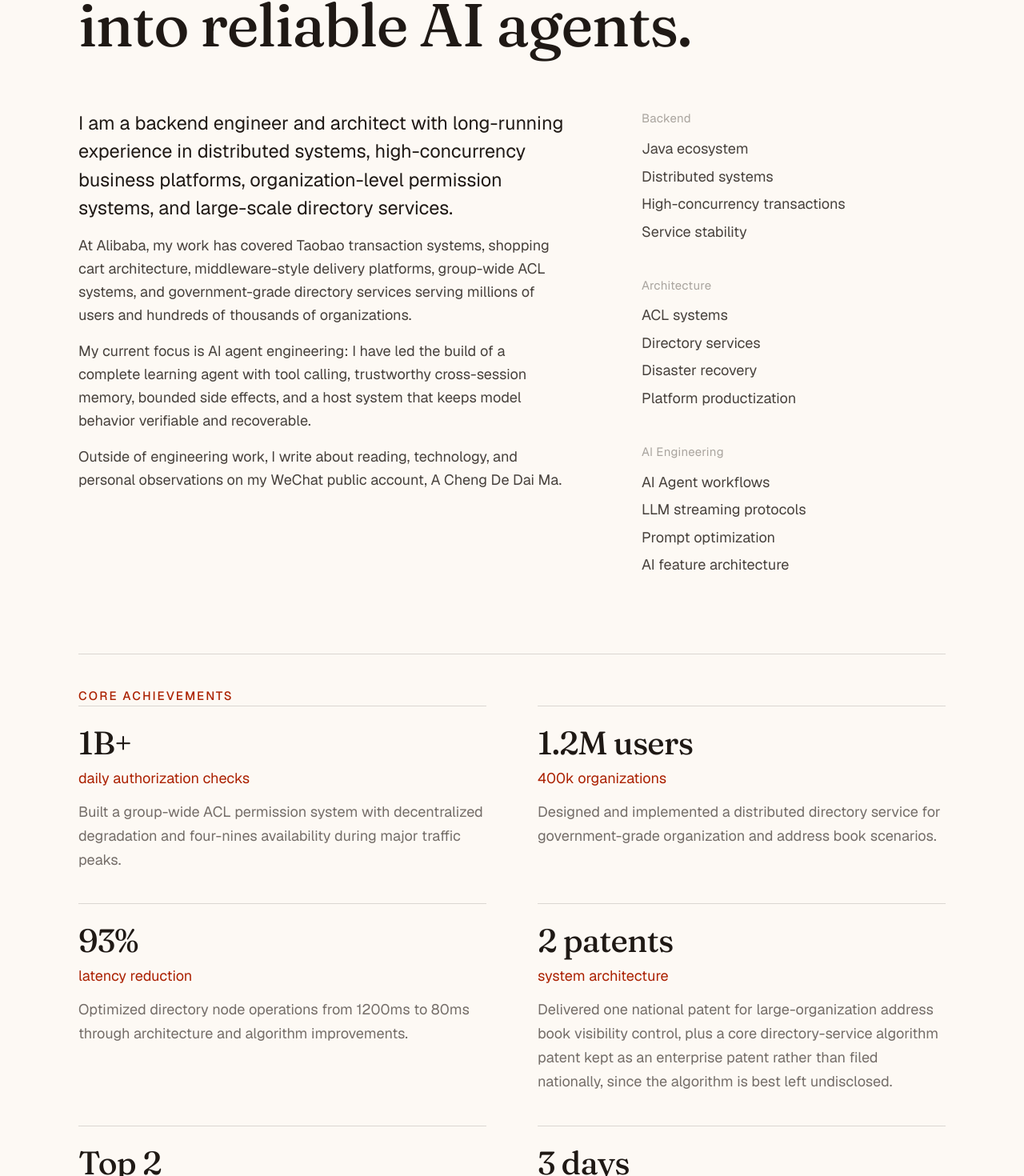
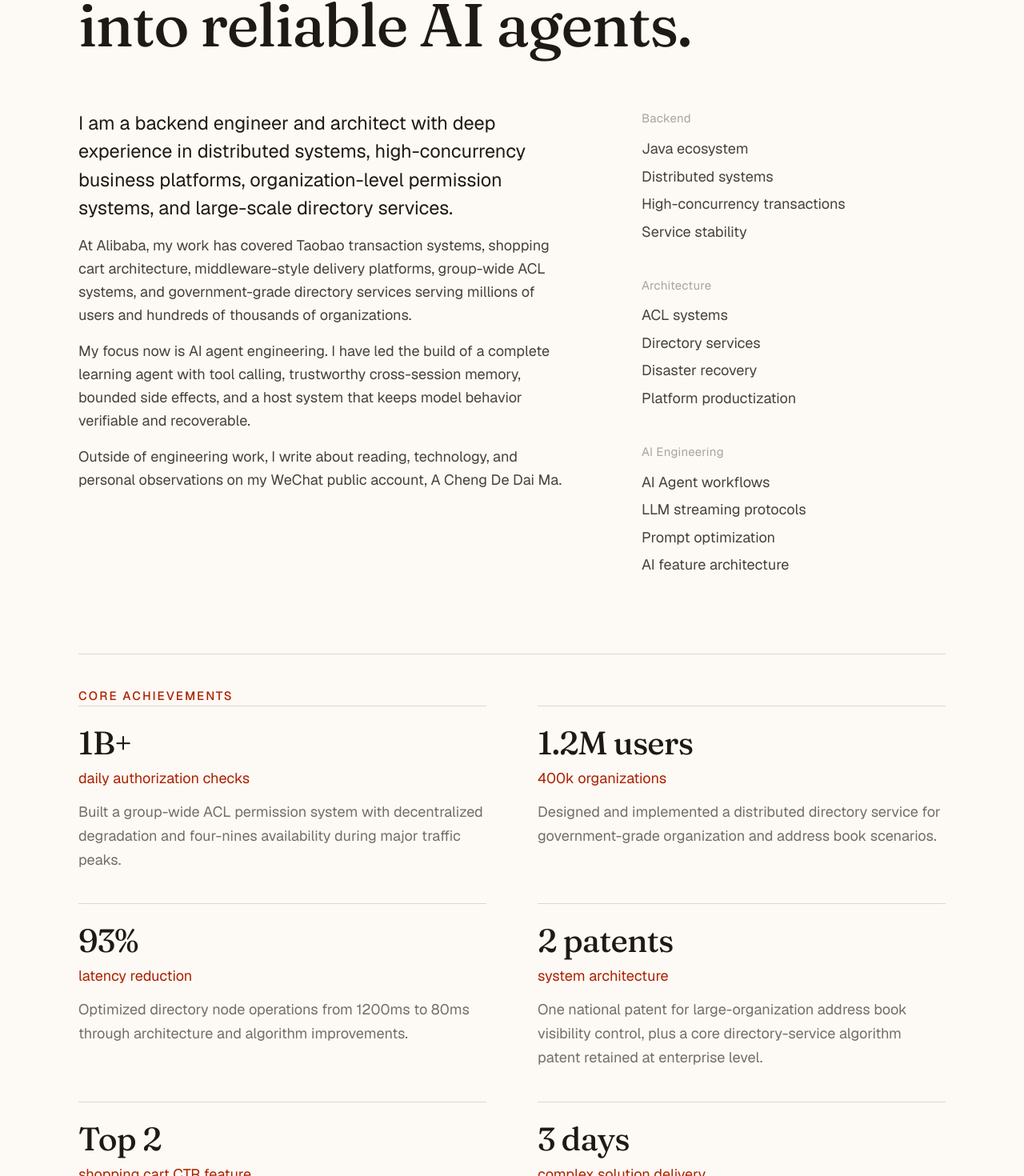
Before and after one commit to wangpuv/wangpuv.github.io, a React (Vite) app: page /about in a window 1280 px wide. Shown: the part 366-1836 px from the top of the page at 80% size. Built offline with nearby package versions, Linux system fonts and the light colour scheme.

Commit message:
Refine portfolio and resume copy

```diff
--- a/src/data/home.js
+++ b/src/data/home.js
@@ -290,7 +290,7 @@ export const home = {
         { text: ' 的可靠工程。' },
       ],
       lead:
-        '我是王普，拥有 20 年 Java 后端与分布式系统经验，在阿里巴巴工作 11 年，曾任技术专家。现在聚焦 AI Agent 工程、AI 应用架构与 AI 平台，探索如何把非确定性的模型能力，变成可验证、可恢复、可持续演进的产品系统。',
+        '我是王普，拥有 20 年 Java 后端与分布式系统经验，在阿里巴巴工作 11 年，曾任技术专家。现在聚焦 AI Agent 工程、AI 应用架构与 AI 平台——把非确定性的模型能力，变成可验证、可恢复、可持续演进的产品系统。',
       actions: {
         resume: '下载简历 PDF',
         contact: '联系我',
@@ -522,7 +522,7 @@ export const home = {
 
     closing: {
       eyebrow: '开放机会',
-      title: '我正在寻找，下一段工作，值得长期投入。',
+      title: '我在找下一件值得长期投入的事。',
       body: '目标方向：AI Agent 工程、AI 应用架构、AI 平台。可全职到岗，工作地点优先杭州，其他城市可以商议。',
       contact: '联系我',
       resume: '下载简历 PDF',
--- a/src/data/profile.js
+++ b/src/data/profile.js
@@ -12,11 +12,11 @@ export const profile = {
     aboutTitle: 'Wang Pu, bringing systems engineering into reliable AI agents.',
     heroLines: ['Backend depth,', 'architecture judgment,', 'and reliable', 'AI agents.'],
     heroIntro:
-      'I build reliable backend systems, high-concurrency transaction platforms, and organization-scale permission architectures. I now apply that experience to AI agent engineering, AI application architecture, and AI platforms.',
+      'I have built reliable backend systems, high-concurrency transaction platforms, and organization-scale permission architectures. I now bring that depth to AI agent engineering, AI application architecture, and AI platforms.',
     about: [
-      'I am a backend engineer and architect with long-running experience in distributed systems, high-concurrency business platforms, organization-level permission systems, and large-scale directory services.',
+      'I am a backend engineer and architect with deep experience in distributed systems, high-concurrency business platforms, organization-level permission systems, and large-scale directory services.',
       'At Alibaba, my work has covered Taobao transaction systems, shopping cart architecture, middleware-style delivery platforms, group-wide ACL systems, and government-grade directory services serving millions of users and hundreds of thousands of organizations.',
-      'My current focus is AI agent engineering: I have led the build of a complete learning agent with tool calling, trustworthy cross-session memory, bounded side effects, and a host system that keeps model behavior verifiable and recoverable.',
+      'My focus now is AI agent engineering. I have led the build of a complete learning agent with tool calling, trustworthy cross-session memory, bounded side effects, and a host system that keeps model behavior verifiable and recoverable.',
       'Outside of engineering work, I write about reading, technology, and personal observations on my WeChat public account, A Cheng De Dai Ma.',
     ],
     skills: [
@@ -43,7 +43,7 @@ export const profile = {
       {
         metric: '2 patents',
         label: 'system architecture',
-        detail: 'Delivered one national patent for large-organization address book visibility control, plus a core directory-service algorithm patent kept as an enterprise patent rather than filed nationally, since the algorithm is best left undisclosed.',
+        detail: 'One national patent for large-organization address book visibility control, plus a core directory-service algorithm patent retained at enterprise level.',
       },
       {
         metric: 'Top 2',
@@ -100,7 +100,7 @@ export const profile = {
     heroIntro:
       '我长期从事后端系统、高并发交易、组织级权限体系和大型目录服务建设。现在把这些经验用于 AI Agent 工程、AI 应用架构与 AI 平台。',
     about: [
-      '我是后端开发工程师和架构师，长期关注分布式系统、高并发业务平台、组织级权限体系，以及大规模目录服务这类需要稳定性和工程深度的问题。',
+      '我是后端工程师和架构师，长期深耕分布式系统、高并发业务平台、组织级权限体系，以及大规模目录服务——都是对稳定性和工程深度要求极高的领域。',
       '在阿里巴巴，我参与和主导过淘宝交易链路、购物车架构、中台方案交付平台、集团级 ACL 权限系统，以及支撑百万级用户和数十万组织的政务级目录服务。',
       '现在我聚焦 AI Agent 工程：已经主导构建具备工具调用、跨会话可信记忆和有界副作用的完整学习 Agent，并由宿主系统保证模型行为可验证、可恢复。',
       '工作之外，我也在微信公众号「阿诚的代码」写一些关于阅读、技术和个人观察的内容。',
@@ -129,7 +129,7 @@ export const profile = {
       {
         metric: '2 项专利',
         label: '系统架构',
-        detail: '沉淀大型组织通讯录可见性控制国家级专利，以及企业核心目录服务算法专利（因算法不宜公开未申请国家专利）。',
+        detail: '大型组织通讯录可见性控制国家级专利，以及企业级目录服务核心算法专利。',
       },
       {
         metric: 'Top 2',
--- a/src/data/projects.js
+++ b/src/data/projects.js
@@ -46,7 +46,7 @@ export const projects = [
       overview:
         'Taobao shopping cart sits on the critical path of e-commerce transactions. The reconstruction focused on business evolution, technical stability, and throughput under both daily traffic and major campaign peaks.',
       contributions: [
-        'Participated in core architecture design for the reconstructed shopping cart transaction flow.',
+        'Co-designed the core architecture for the reconstructed shopping cart transaction flow.',
         'Balanced business growth requirements with stability work in a high-concurrency production system.',
         'Supported daily and large-promotion scenarios with architecture changes that could be rolled out safely.',
       ],
--- a/src/data/thisyear.js
+++ b/src/data/thisyear.js
@@ -48,7 +48,7 @@ export const thisyear = {
       },
       {
         paragraphs: [
-          "Most of this year went to family. In those ordinary days, something shifted in me that I didn't expect: I learned to genuinely listen instead of rushing to provide solutions; to understand a situation from someone else's position before making judgments. After more than a decade in technology, you start to believe every problem can be solved with architecture — but people are not systems. Accompanying a child through a difficult period, there is no architecture to rely on. You can only be present, wait, and patiently do the same things over and over until they find their own strength.",
+          "Most of this year went to family. In those ordinary days, something shifted in me that I didn't expect: I learned to genuinely listen instead of rushing to provide solutions; to understand a situation from someone else's position before making judgments. After more than a decade in technology, you start to believe every problem can be solved with architecture — but people are not systems. Walking with a child through a hard stretch, there is no architecture to fall back on. You can only show up, wait, and do the same things over and over until they find their own strength.",
         ],
       },
       {
```
Also changed, not shown: 1 other file (tests, documents, lock files or other folders).
